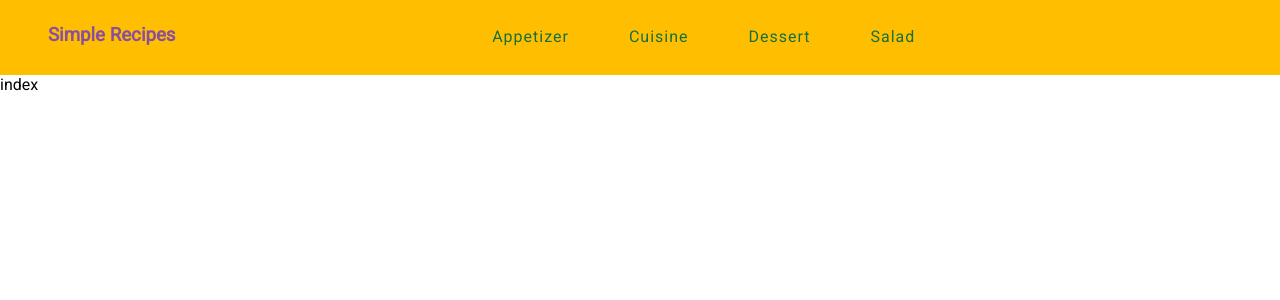
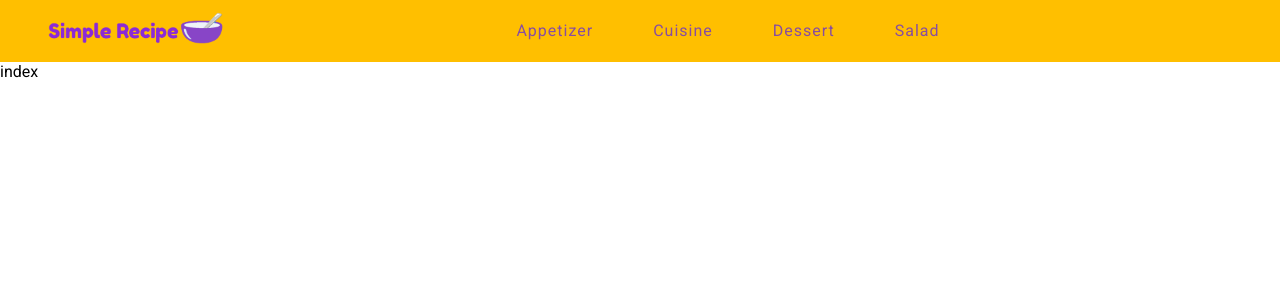
Before and after one commit to robteaw/recipe, a React (Create React App) app: page / in a window 1280 px wide. Shown: the top 300 px of the page. Built offline with nearby package versions, Linux system fonts and the light colour scheme.

Commit message:
Navbar logo and link color update

```diff
--- a/src/components/Navbar/Navbar.js
+++ b/src/components/Navbar/Navbar.js
@@ -1,6 +1,7 @@
 import React, { useState } from "react";
 import "./Navbar.scss";
 import { Link } from "react-router-dom";
+import logo from "../../assets/images/logo.png";
 import { FaBars, FaTimes } from "react-icons/fa";
 
 export default function Navbar() {
@@ -13,8 +14,7 @@
   return (
     <div className="container">
       <Link to="/">
-        <h3>Simple Recipes</h3>
-        <img src="" alt="" className="logo" onClick={closeMobileMenu} />
+        <img src={logo} alt="" className="logo" onClick={closeMobileMenu} />
       </Link>
       <div className={click ? "menu active" : "menu"}>
         <Link to="/" className="nav-item">
--- a/src/components/Navbar/Navbar.scss
+++ b/src/components/Navbar/Navbar.scss
@@ -1,11 +1,9 @@
 :root {
     --background: #ffbf00;
     --text: #fff;
-    --logo: #884ea0;
     --border: #ffbf00;
-    --link: #196f3d;
+    --link: #884ea0;
     --linkHover: #fff;
-    --primary: #8c38ff;
 }
 
 .container {
@@ -13,7 +11,7 @@
     color: var(--text);
     width: 100%;
     margin: 0 auto;
-    padding: 0.5rem 3rem;
+    padding: 0.75rem 3rem;
     position: sticky;
     display: flex;
     align-items: center;
@@ -51,6 +49,10 @@
     color: var(--linkHover);
 }
 
+.logo {
+    width: 11rem;
+}
+
 /* desktop view */
 @media (min-width: 850px) {
     .menu {
@@ -68,10 +70,10 @@
         display: none;
         flex-direction: column;
         position: absolute;
-        top: 4.375rem; /* places the menu below the navbar */
+        top: 3.75rem; /* places the menu below the navbar */
         left: 0;
         background-color: var(--background);
-        transition: max-height 0.5s ease;
+        transition: all 0.6s ease;
         overflow: hidden;
         max-height: 0; /* initial max height to zero to hide */
     }
@@ -79,7 +81,8 @@
     .menu.active {
         display: flex;
         max-height: 300px; /* adjust based on your menu height */
-        transition: max-height 0.6s ease;
+        padding-bottom: 1rem;
+        transition: all 0.6s ease;
         z-index: 999;
         opacity: 0.95;
         outline: none;
```
Also changed, not shown: src/assets/images/logo.png (added), 1 other file (tests, documents, lock files or other folders).
